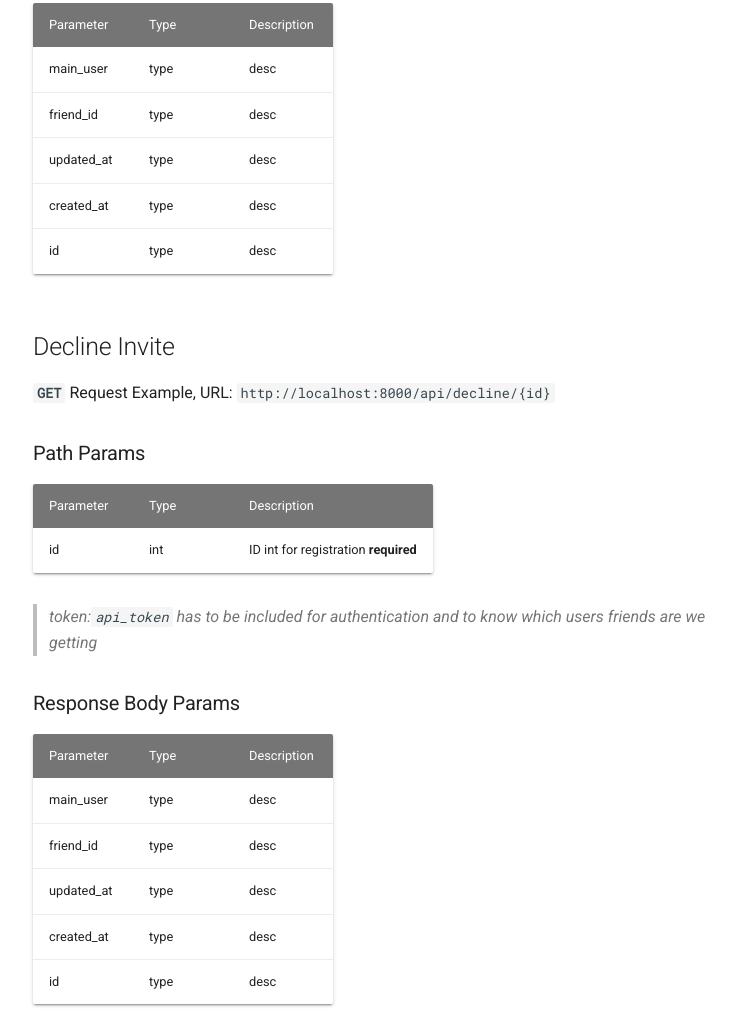
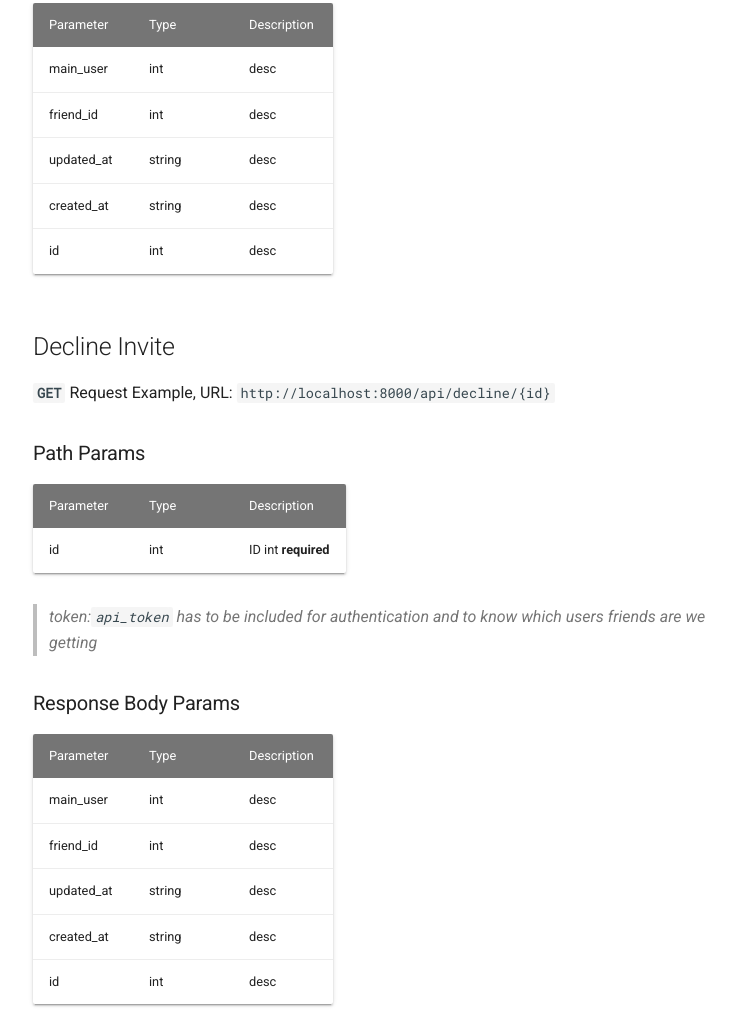
Before and after one commit to imamovicdze/friendsapp-docs, a plain HTML site: page invite_api/index.html in a window 1280 px wide. Shown: the part 580-1603 px from the top of the page, without its empty margins (263-999 px from the left). Drawn offline with Linux system fonts and the light colour scheme.

Commit message:
improvements

```diff
--- a/invite_api/index.html
+++ b/invite_api/index.html
@@ -515,7 +515,7 @@
 <tr>
 <td>id</td>
 <td>int</td>
-<td>ID int for registration <strong>required</strong></td>
+<td>ID int <strong>required</strong></td>
 </tr>
 </tbody>
 </table>
@@ -534,27 +534,27 @@
 <tbody>
 <tr>
 <td>main_user</td>
-<td>type</td>
+<td>int</td>
 <td>desc</td>
 </tr>
 <tr>
 <td>friend_id</td>
-<td>type</td>
+<td>int</td>
 <td>desc</td>
 </tr>
 <tr>
 <td>updated_at</td>
-<td>type</td>
+<td>string</td>
 <td>desc</td>
 </tr>
 <tr>
 <td>created_at</td>
-<td>type</td>
+<td>string</td>
 <td>desc</td>
 </tr>
 <tr>
 <td>id</td>
-<td>type</td>
+<td>int</td>
 <td>desc</td>
 </tr>
 </tbody>
@@ -574,7 +574,7 @@
 <tr>
 <td>id</td>
 <td>int</td>
-<td>ID int for registration <strong>required</strong></td>
+<td>ID int <strong>required</strong></td>
 </tr>
 </tbody>
 </table>
@@ -593,27 +593,27 @@
 <tbody>
 <tr>
 <td>main_user</td>
-<td>type</td>
+<td>int</td>
 <td>desc</td>
 </tr>
 <tr>
 <td>friend_id</td>
-<td>type</td>
+<td>int</td>
 <td>desc</td>
 </tr>
 <tr>
 <td>updated_at</td>
-<td>type</td>
+<td>string</td>
 <td>desc</td>
 </tr>
 <tr>
 <td>created_at</td>
-<td>type</td>
+<td>string</td>
 <td>desc</td>
 </tr>
 <tr>
 <td>id</td>
-<td>type</td>
+<td>int</td>
 <td>desc</td>
 </tr>
 </tbody>
@@ -711,7 +711,7 @@
 <tr>
 <td>id</td>
 <td>int</td>
-<td>ID int for registration <strong>required</strong></td>
+<td>ID int <strong>required</strong></td>
 </tr>
 </tbody>
 </table>
```
Also changed, not shown: api_reference/index.html (+8 -8 lines), index.html (+2 -2 lines).
